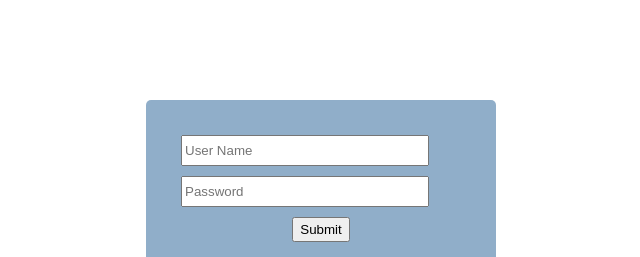
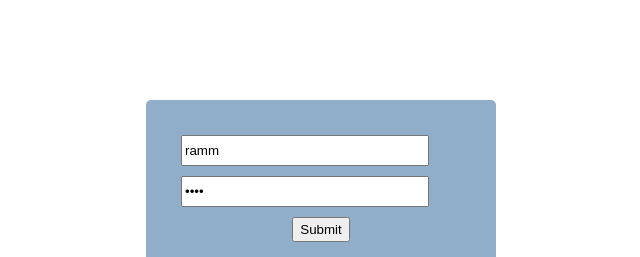
Before and after one commit to RajaRanjithkumar17/react-task-manager, a React (Create React App) app: page / in a window 1280 px wide. Shown: the top 257 px of the page, without its empty margins (366-1006 px from the left). Built offline with nearby package versions, Linux system fonts and the light colour scheme.

Commit message:
task manage

```diff
--- a/src/Credentials/Userdetail.json
+++ b/src/Credentials/Userdetail.json
@@ -1,14 +1,14 @@
 [
     {
         "userName":"ranjith",
-        "password":"1234567"
+        "password":1234567
     },
     {
         "userName":"ramm",
-        "password":"1234"
+        "password":1234
     },
     {
         "userName":"manikandan",
-        "password":"12345678"
+        "password":12345678
     }
 ]
--- a/src/login/Form1.js
+++ b/src/login/Form1.js
@@ -7,22 +7,22 @@ import data from '../Credentials/Userdetail.json'
 const Form1 = () => {
   const navigate = useNavigate();
 
-  const [userName , setUserName]= useState('')//{datas}
-  const [userPwd ,setUserPwd]= useState('')
+  const [userName , setUserName]= useState("ramm")
+  const [userPwd ,setUserPwd]= useState(1234)
 
 
 
-  const HandelSub = (sub)=>{
-    // sub. preventDefault();
+  const HandelSub = ()=>{
+    //sub.preventDefault();
 
     var detail =  data.map((index)=>{ return(index.userName)  })
 
 
-    var ind = detail.indexOf("ranjith");
+    var ind = detail.indexOf(userName);
     console.log(ind);
 
     var pwddetail =  data.map((index)=>{ return(index.password)})
-    var inde = pwddetail.indexOf("1234567");
+    var inde = pwddetail.indexOf(userPwd);
     console.log(inde);
 
     console.log("sub",detail,pwddetail);
```
